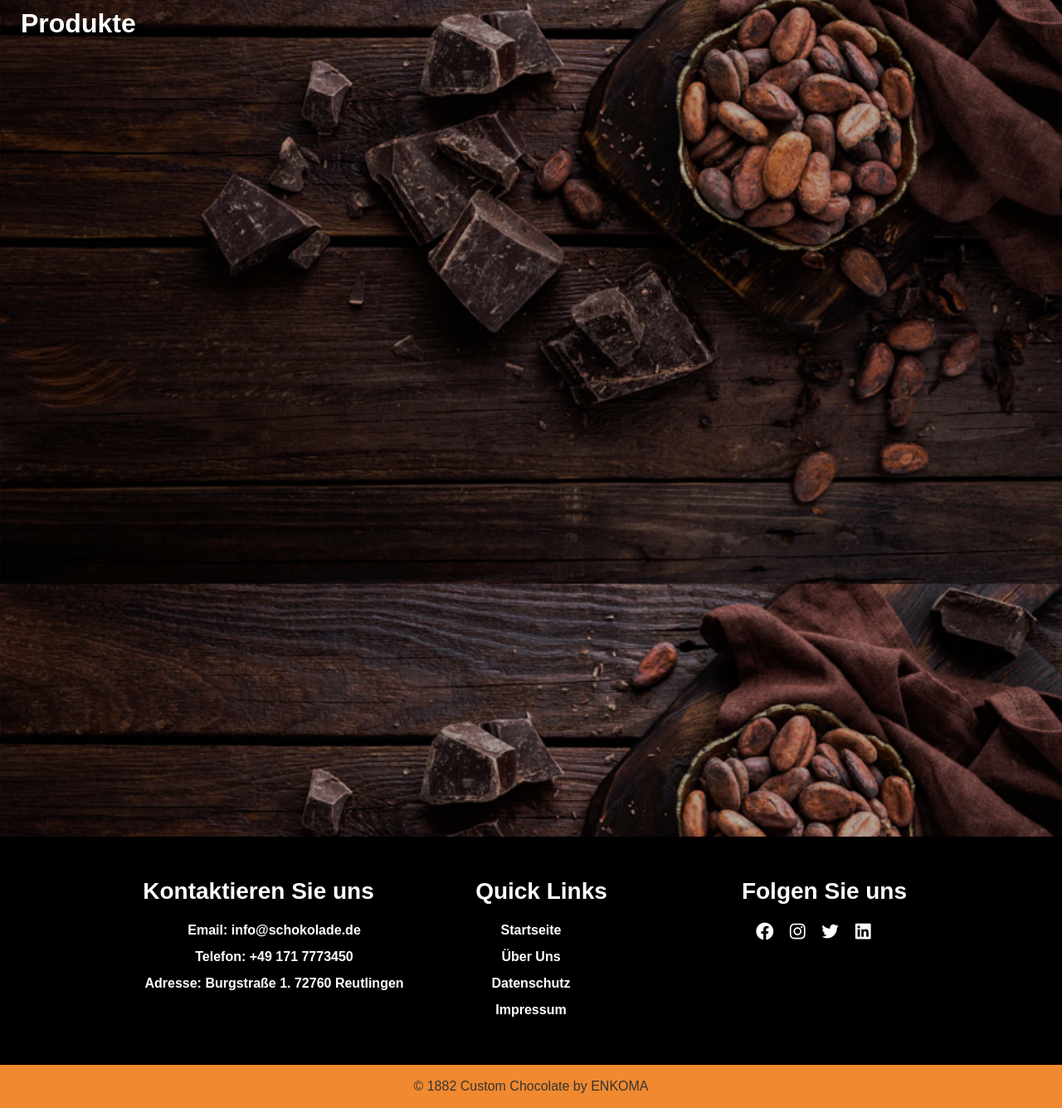
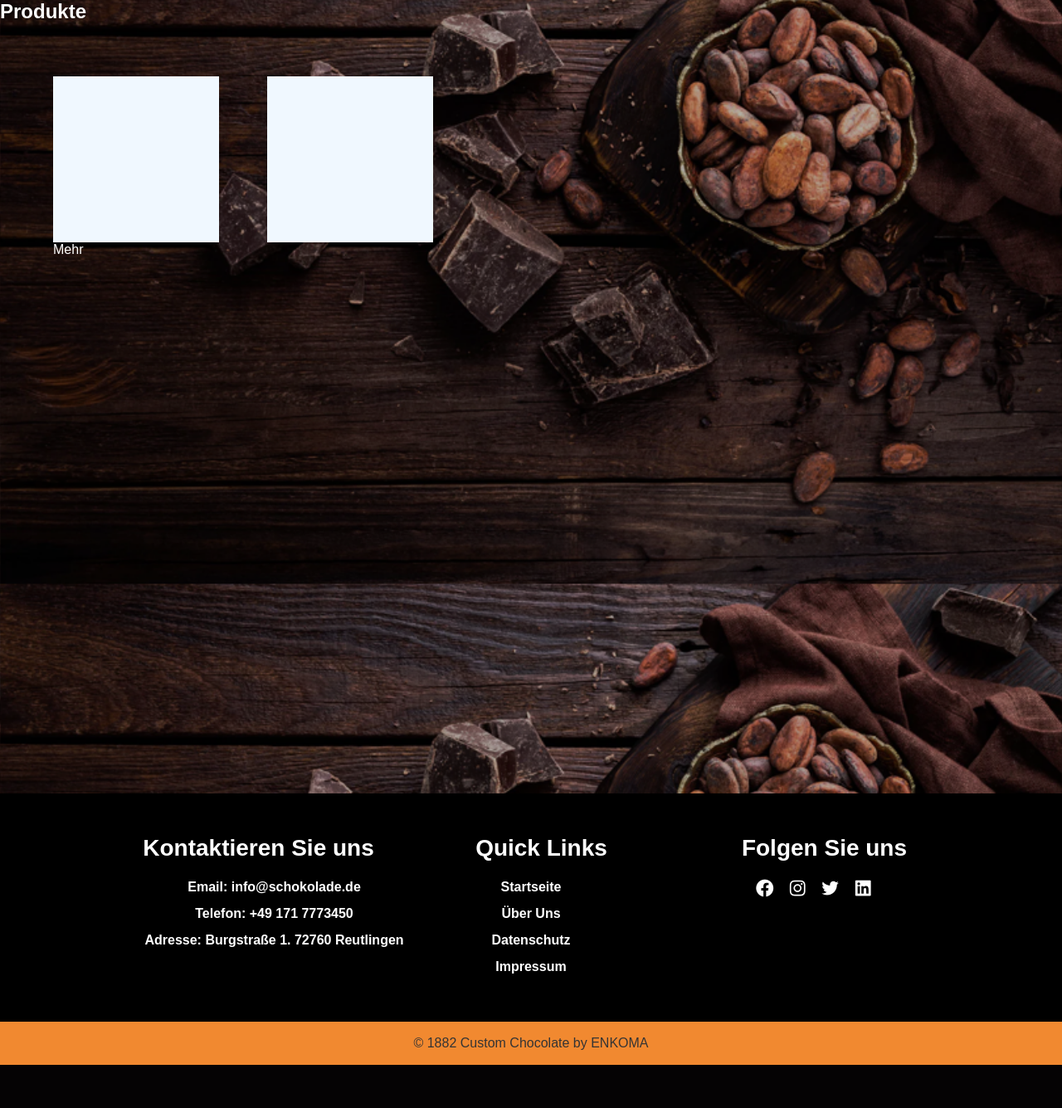
Before and after one commit to Enricof01/WebShopSchokolade, a PHP site: page /Produkte.html in a window 1280 px wide. Shown: the part 150-1485 px from the top of the page at 83% size. After the commit the page ends 1433 px from the top, so only its background shows below. Run offline with PHP 8.4, Linux system fonts and the light colour scheme.

Commit message:
kleine änderung an der Produkte seite und product view seite spartanisch erstellt für js. rest folgt

```diff
--- a/Produkte.html
+++ b/Produkte.html
@@ -7,6 +7,7 @@
     <link rel="stylesheet" href="nav.css">
     <link rel="stylesheet" href="foot.css">
     <link href='https://unpkg.com/boxicons@2.1.4/css/boxicons.min.css' rel='stylesheet'>
+    <link rel="stylesheet" href="products.css">
 </head>
 <body>
     <!-- Navigationsleiste -->
@@ -20,64 +21,16 @@
             <button><a href="login.html">Login</a></button>
         </ul>
     </nav>
+    <h2>Produkte</h2>
+    <section class = "products">
 
-    <h1>Produkte</h1>
-    <br>
-    <br>
-    <br>
-    <br>
-    <br>
-    <br>
-    <br>
-    <br>
-    <br>
-    <br>
-    <br>
-    <br>
-    <br>
-    <br>
-    <br>
-    <br>
-    <br>
-    <br>
-    <br>
-    <br>
-    <br>
-    <br>
-    <br>
-    <br>
-    <br>
-    <br>
-    <br>
-    <br>
-    <br>
-    <br>
-    <br>
-    <br>
-    <br>
-    <br>
-    <br>
-    <br>
-    <br>
-    <br>
-    <br>
-    <br>
-    <br>
-    <br>
-    <br>
-    <br>
-    <br>
-    <br>
-    <br>
-    <br>
-    <br>
-    <br>
-    <br>
-    <br>
-    <br>
-    <br>
-    <br>
-    <br>
+
+    <div id = "product-1"><a href="productView1.html">Mehr</a></div>
+    <div id = "product-2"></div>
+
+    </section>
+
+
     <!-- Fußzeile Impressum -->
     <footer>
         <div class="container">
--- a/nav.css
+++ b/nav.css
@@ -59,7 +59,7 @@ h3{
     font-family: Arial, Helvetica, sans-serif;
     margin-left: 25px;
 }
-h2{
+nav h2{
     margin-left: 25px;
     margin-top: 50px;
     color: white;
@@ -81,3 +81,7 @@ button a{
     margin-left: 5px;
     margin-right: 5px;
 }
+
+.products{
+    min-height: 100%;
+}
--- /dev/null
+++ b/products.css
@@ -0,0 +1,30 @@
+#product-1{
+    background-color: aliceblue;
+    width: 200px;
+    height: 200px;
+    margin-right: 5%;
+
+}
+
+#product-2{
+    background-color: aliceblue;
+    width: 200px;
+    height: 200px;
+}
+
+
+.products{
+    padding: 5%;
+    display: flex;
+    color: white;
+}
+
+#product-1 a {
+    position: relative;
+    top: 200px;
+    color: white;
+}
+
+h2{
+    color: white;
+}
```
Also changed, not shown: productView.css (added, +14 -0 lines), productView1.html (added, +30 -0 lines), bilder/placeholder600x600.png (added).
